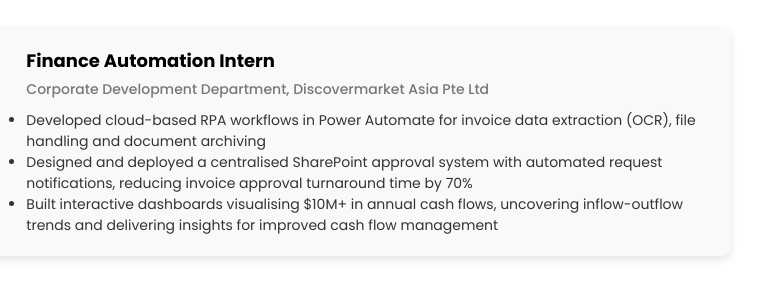
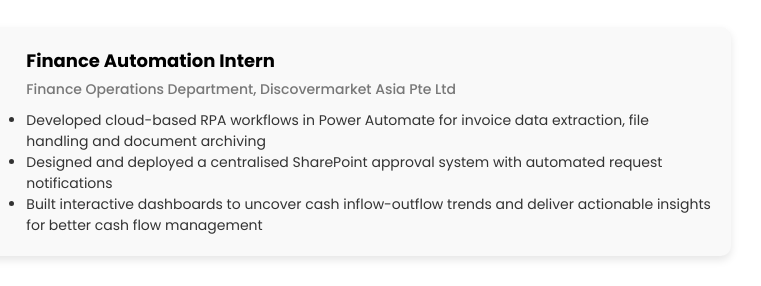
Before and after one commit to stephenlee66/stephenlee66.github.io, a plain HTML site: page index.html in a window 1280 px wide. Shown: the part 1563-1849 px from the top of the page, 359-1120 px from the left. Drawn offline with Linux system fonts and the light colour scheme.

Commit message:
update index.html

```diff
--- a/index.html
+++ b/index.html
@@ -83,12 +83,12 @@
             <img src="assets/dmlogo.png" alt="Discovermarket Logo">
             <div class="experience-content">
                 <p class="experience-title">Finance Automation Intern</p>
-                <p class="experience-subtitle">Corporate Development Department, Discovermarket Asia Pte Ltd</p>
+                <p class="experience-subtitle">Finance Operations Department, Discovermarket Asia Pte Ltd</p>
                 <div class="experience-description">
                     <ul>
-                        <li>Developed cloud-based RPA workflows in Power Automate for invoice data extraction (OCR), file handling and document archiving</li>
-                        <li>Designed and deployed a centralised SharePoint approval system with automated request notifications, reducing invoice approval turnaround time by 70%</li>
-                        <li>Built interactive dashboards visualising $10M+ in annual cash flows, uncovering inflow-outflow trends and delivering insights for improved cash flow management</li>
+                        <li>Developed cloud-based RPA workflows in Power Automate for invoice data extraction, file handling and document archiving</li>
+                        <li>Designed and deployed a centralised SharePoint approval system with automated request notifications</li>
+                        <li>Built interactive dashboards to uncover cash inflow-outflow trends and deliver actionable insights for better cash flow management</li>
                     </ul>
                 </div>
             </div>
@@ -146,7 +146,7 @@
                 <img class="image__img" src="assets/health.jpg" alt="image">
                 <div class="image__overlay">
                     <div class="image__title">Predictive Analytics</div>
-                    <div class="image__description">HealthierSG</div>
+                    <div class="image__description">HealthierSG - Early Diabetes Detection</div>
                     <a class="image__view" href="https://github.com/stephenlee66/BC2406-Analytics-I-Visual-and-Predictive-Techniques">View Project</a>
                 </div>
             </div>
```
